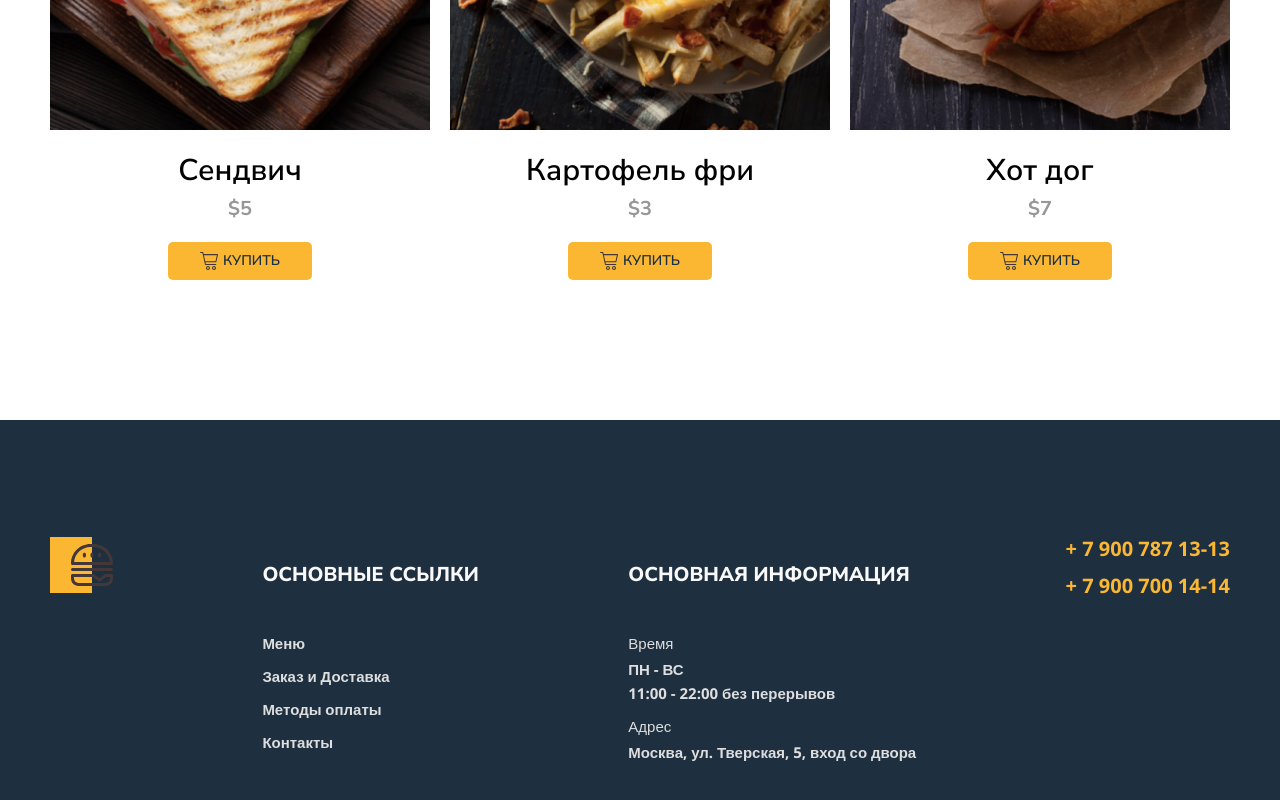
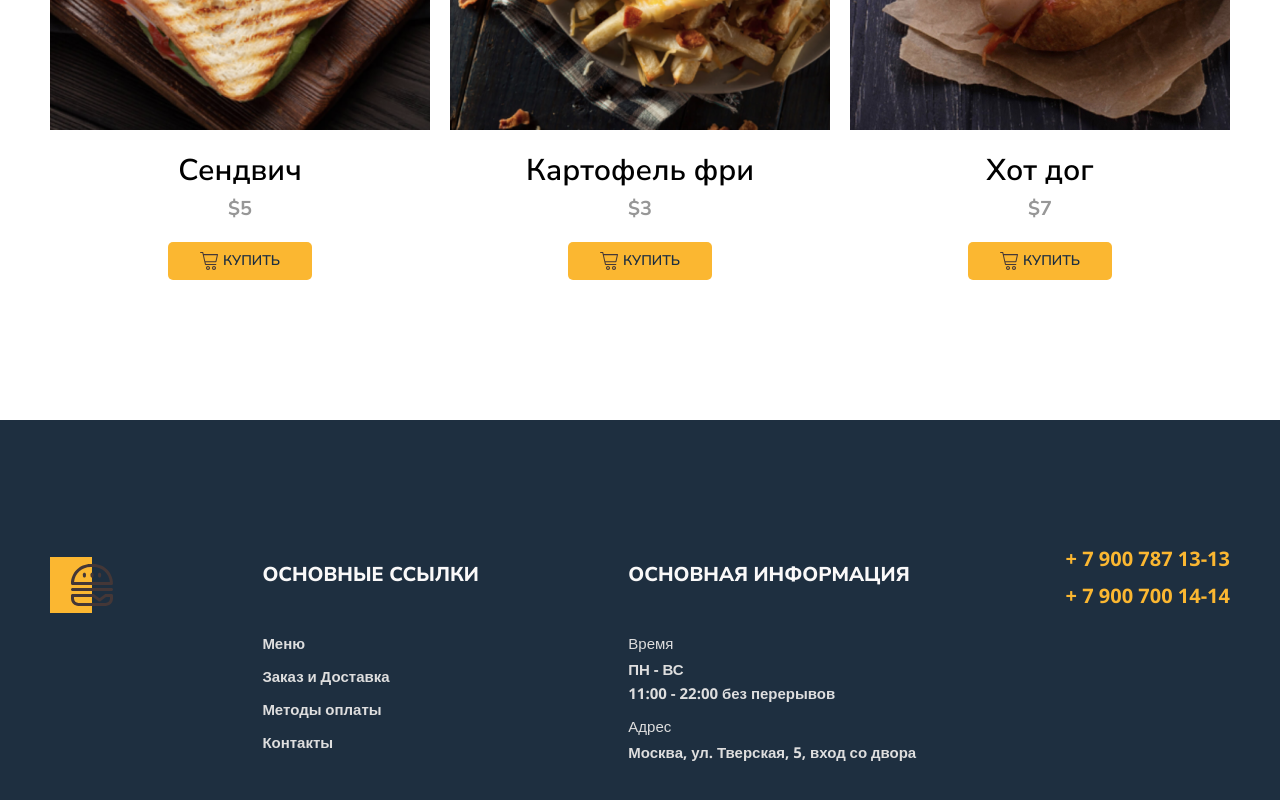
Before and after one commit to testliana/module01_burger, a plain HTML site: page index.html in a window 1280 px wide. Shown: the part 3016-3816 px from the top of the page. Drawn offline with nearby package versions, Linux system fonts and the light colour scheme; files whose address does not match are found by name.

Commit message:
add styles

```diff
--- a/css/main.css
+++ b/css/main.css
@@ -324,6 +324,7 @@ h2 {
 .footer-logo {
     width: 63px;
     height: 56px;
+    margin-top: 20px;
 }
 .footer-item {
     flex: 0 0 auto;
@@ -372,7 +373,7 @@ h2 {
     margin-bottom: 2px;
 }
 .footer-list-tel {
-    margin-top: 0;
+    margin-top: 10px;
 }
 .footer-list-tel li {
     margin-bottom: 12px;
```
